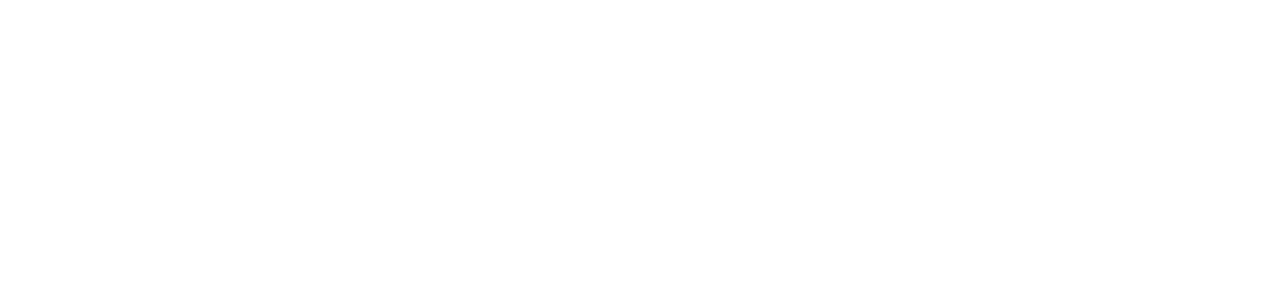
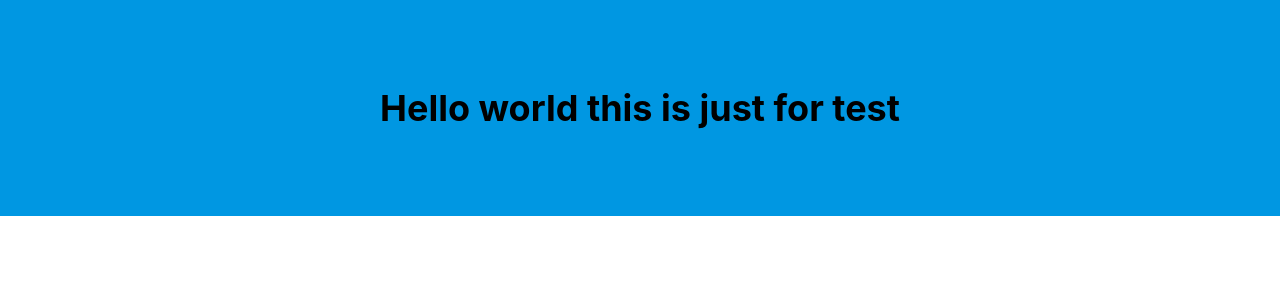
Before and after one commit to khalidhossain5000/max-valid-news-article-site, a React (Vite) app: page / in a window 1280 px wide. Shown: the top 300 px of the page. Built offline with nearby package versions, Linux system fonts and the light colour scheme.

Commit message:
root layout added and navbar inital setup completed

```diff
--- a/package.json
+++ b/package.json
@@ -13,6 +13,7 @@
     "@tailwindcss/vite": "^4.3.3",
     "react": "^19.2.8",
     "react-dom": "^19.2.8",
+    "react-icons": "^5.7.0",
     "react-router": "^8.3.0",
     "tailwindcss": "^4.3.3"
   },
--- a/src/App.tsx
+++ b/src/App.tsx
@@ -2,7 +2,7 @@
 const App = () => {
   return (
     <div className="bg-red-600">
-
+      <h2 className="py-22 text-4xl font-bold text-center bg-primary">Hello world this is just for test</h2>
     </div>
   );
 };
--- /dev/null
+++ b/src/Components/Shared/Button/PrimaryBtn.tsx
@@ -0,0 +1,14 @@
+import React from 'react';
+type PrimaryBtnProps = {
+  children: React.ReactNode;
+  className?: string;
+};
+const PrimaryBtn = ({children,className}:PrimaryBtnProps) => {
+    return (
+        <button className={`bg-primary text-muted px-4 py-1  ${className}`}>
+{children}
+        </button>
+    );
+};
+
+export default PrimaryBtn;
--- /dev/null
+++ b/src/Components/Shared/Button/SecondaryBtn.tsx
@@ -0,0 +1,16 @@
+import React from "react";
+type PrimaryBtnProps = {
+  children: React.ReactNode;
+  className?: string;
+};
+const SecondaryBtn = ({ children, className }: PrimaryBtnProps) => {
+  return (
+    <button
+      className={`bg-transparent text-white px-4 py-1 border border-white ${className}`}
+    >
+      {children}
+    </button>
+  );
+};
+
+export default SecondaryBtn;
--- /dev/null
+++ b/src/Components/Shared/NavBar/LanguageToggle.tsx
@@ -0,0 +1,42 @@
+import { useState } from "react";
+
+ type Language = "EN" | "BN";
+
+interface LanguageToggleProps {
+  defaultLang?: Language;
+  onChange?: (lang: Language) => void;
+}
+
+export default function LanguageToggle({
+  defaultLang = "EN",
+  onChange,
+}: LanguageToggleProps) {
+  const [lang, setLang] = useState<Language>(defaultLang);
+
+  const handleSelect = (value: Language) => {
+    setLang(value);
+    onChange?.(value);
+  };
+
+  const languages: Language[] = ["EN", "BN"];
+
+  return (
+    <div className="inline-flex items-center gap-1 rounded-full border border-gray-200 bg-card p-1 shadow-sm">
+      {languages.map((value) => (
+        <button
+          key={value}
+          type="button"
+          onClick={() => handleSelect(value)}
+          aria-pressed={lang === value}
+          className={`rounded-full px-4 py-1.5 text-sm font-semibold transition-colors duration-200 ${
+            lang === value
+              ? "bg-primary text-white"
+              : "text-text-primary hover:bg-gray-50"
+          }`}
+        >
+          {value}
+        </button>
+      ))}
+    </div>
+  );
+}
--- /dev/null
+++ b/src/Components/Shared/NavBar/NavBar.tsx
@@ -0,0 +1,38 @@
+import { IoChevronDownSharp } from "react-icons/io5";
+import { navLinks } from "./navLinks";
+import { Link } from "react-router";
+import LanguageToggle from "./LanguageToggle";
+import SecondaryBtn from "../Button/SecondaryBtn";
+import PrimaryBtn from "../Button/PrimaryBtn";
+
+const NavBar = () => {
+  return (
+    <section>
+      {/* logo */}
+      <div>
+        <img src="/assets/logo.png" alt="Logo" />
+      </div>
+
+      {/* navitems */}
+      <nav>
+        <ul>
+          {navLinks.map((link, i) => (
+            <li key={i} className="inter text-muted text-sm lg:text-xl font-medium">
+              <Link to={link.href}>{link.label}</Link>
+              {link.isDropdown && <IoChevronDownSharp />}
+            </li>
+          ))}
+        </ul>
+      </nav>
+      {/* translater and buttons */}
+      <div>
+        <LanguageToggle />
+        <SecondaryBtn>Sign In </SecondaryBtn>
+
+        <PrimaryBtn>Sign U</PrimaryBtn>
+      </div>
+    </section>
+  );
+};
+
+export default NavBar;
--- /dev/null
+++ b/src/Components/Shared/NavBar/navLinks.ts
@@ -0,0 +1,37 @@
+export const navLinks = [
+  {
+    label: "Home",
+    href: "/",
+    isDropdown: false,
+  },
+  {
+    label: "Donate",
+    href: "/donate",
+    isDropdown: true,
+  },
+  {
+    label: "Events",
+    href: "/events",
+    isDropdown: true,
+  },
+  {
+    label: "About Us",
+    href: "/about",
+    isDropdown: true,
+  },
+  {
+    label: "Gallery",
+    href: "/gallery",
+    isDropdown: false,
+  },
+  {
+    label: "News & Articles",
+    href: "/news-articles",
+    isDropdown: true,
+  },
+   {
+    label: "Partnership",
+    href: "/partnership",
+    isDropdown: false,
+  },
+];
--- /dev/null
+++ b/src/Layouts/RootLayout.tsx
@@ -0,0 +1,22 @@
+import React from 'react';
+import NavBar from '../Components/Shared/NavBar/NavBar';
+import { Outlet } from 'react-router';
+
+const RootLayout = () => {
+    return (
+            <div>
+            <header>
+                <NavBar></NavBar>
+            </header>
+            <main>
+                {/* {state === "loading" ? <Loading /> : <Outlet/>} */}
+             <Outlet/>
+            </main>
+            <footer>
+                {/* <Footer/> */}
+            </footer>
+        </div>
+    );
+};
+
+export default RootLayout;
--- a/src/index.css
+++ b/src/index.css
@@ -1,37 +1,54 @@
 @import "tailwindcss";
 
+@import url('https://fonts.googleapis.com/css2?family=Inter:ital,opsz,wght@0,14..32,100..900;1,14..32,100..900&display=swap');
 
 
+.inter{
+  font-family: "Inter", sans-serif;
+  font-optical-sizing: auto;
+  font-style: normal;
+}
+
+@theme inline {
+  --color-background: var(--background);
+  --color-foreground: var(--foreground);
+  --color-primary: var(--primary);
+  --color-primary-hover: var(--primary-hover);
+  --color-secondary: var(--secondary);
+  --color-secondary-hover: var(--secondary-hover);
+  --color-background: var(--background);
+  --color-card: var(--card);
+  --color-text-primary: var(--text-primary);
+  --color-text-secondary: var(--text-secondary);
+  --color-text-muted: var(--text-muted);
+  --color-success: var(--success);
+  --color-warning: var(--warning);
+  --color-error: var(--error);
+}
+
+:root {
+  /* Brand Colors */
+  --primary: #0097e2;
+  --primary-hover: #0097e290;
+
+  --secondary: #1a1a1a;
+  --secondary-hover: #1a1a1a80;
 
 
-:root {
-  --text: #6b6375;
-  --text-h: #08060d;
-  --bg: #fff;
-  --border: #e5e4e7;
-  --code-bg: #f4f3ec;
-  --accent: #aa3bff;
-  --accent-bg: rgba(170, 59, 255, 0.1);
-  --accent-border: rgba(170, 59, 255, 0.5);
-  --social-bg: rgba(244, 243, 236, 0.5);
-  --shadow:
-    rgba(0, 0, 0, 0.1) 0 10px 15px -3px, rgba(0, 0, 0, 0.05) 0 4px 6px -2px;
+  /* Background */
+  --background: #f4f5f7;
+  --card: #ffffff;
 
-  --sans: system-ui, 'Segoe UI', Roboto, sans-serif;
-  --heading: system-ui, 'Segoe UI', Roboto, sans-serif;
-  --mono: ui-monospace, Consolas, monospace;
+  /* Text */
+  --text-primary: #1f1f1f;
+  --text-secondary: #111827;
+  --text-muted: #e0d9dd;
 
-  font: 18px/145% var(--sans);
-  letter-spacing: 0.18px;
-  color-scheme: light dark;
-  color: var(--text);
-  background: var(--bg);
-  font-synthesis: none;
-  text-rendering: optimizeLegibility;
-  -webkit-font-smoothing: antialiased;
-  -moz-osx-font-smoothing: grayscale;
+  /* Border */
+  --border: #ddddee;
 
-  @media (max-width: 1024px) {
-    font-size: 16px;
-  }
+  /* Status */
+  --success: #16a34a;
+  --warning: #f9a300;
+  --error: #dc2626;
 }
```
Also changed, not shown: public/assets/logo.png (added), 1 other file (tests, documents, lock files or other folders).
